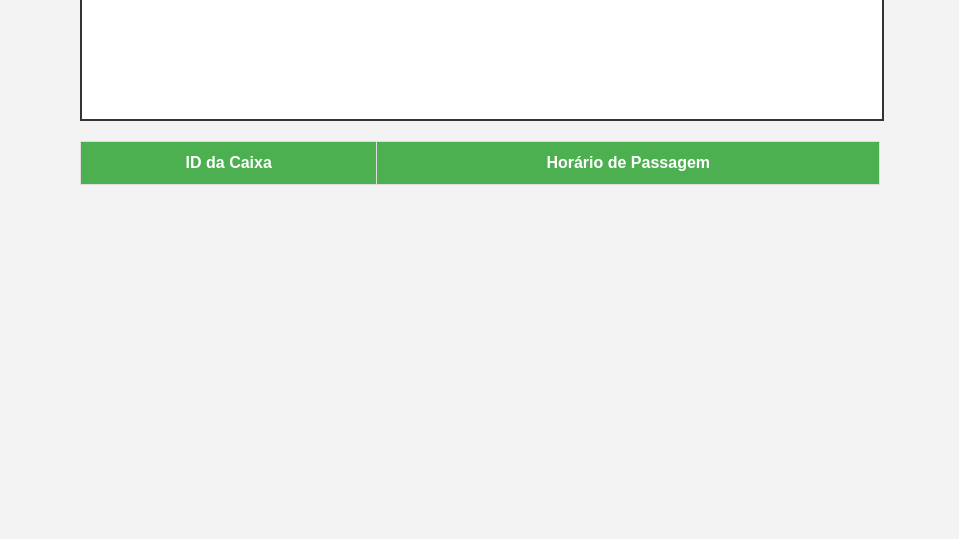
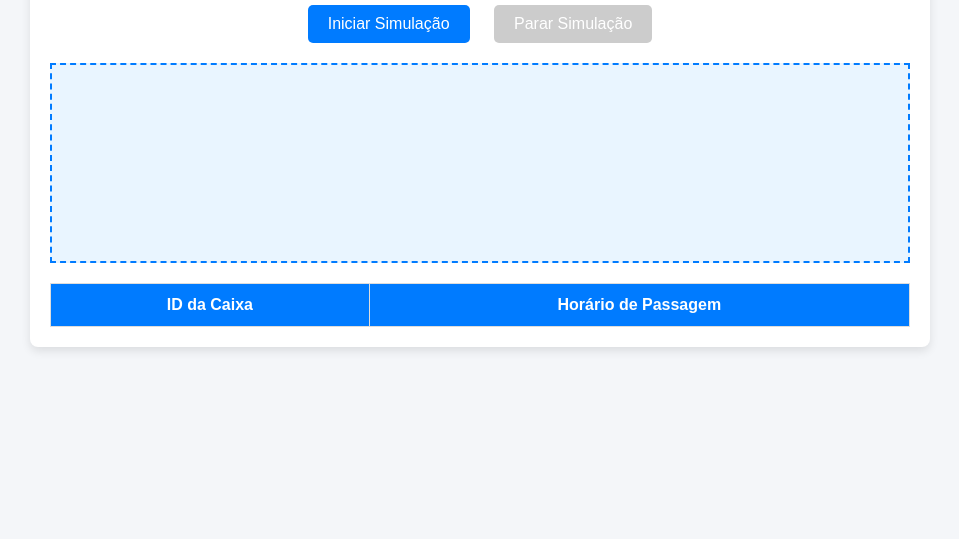
Before and after one commit to Brunoventuri123/simulacao-caixas, a plain HTML site: page index.html in a window 1280 px wide. Shown: the part 261-800 px from the top of the page, without its empty margins (160-1119 px from the left). Drawn offline with Linux system fonts and the light colour scheme.

Commit message:
Update style.css

```diff
--- a/style.css
+++ b/style.css
@@ -1,73 +1,108 @@
+/* Reset básico */
+* {
+    margin: 0;
+    padding: 0;
+    box-sizing: border-box;
+}
+
 body {
-    font-family: Arial, sans-serif;
+    font-family: 'Arial', sans-serif;
     display: flex;
     justify-content: center;
     align-items: center;
-    background-color: #f3f3f3;
-    margin: 0;
+    min-height: 100vh;
+    background-color: #f4f6f9;
+}
+
+.container {
+    width: 90%;
+    max-width: 900px;
+    text-align: center;
+    background: #ffffff;
+    box-shadow: 0px 4px 10px rgba(0, 0, 0, 0.1);
+    border-radius: 8px;
     padding: 20px;
 }
 
-.container {
-    text-align: center;
-    width: 80%;
-    max-width: 800px;
+header h1 {
+    color: #333;
+    font-size: 1.8em;
+    margin-bottom: 20px;
 }
 
-h1 {
-    color: #333;
+.controls {
+    margin-bottom: 20px;
 }
 
-#startButton {
-    background-color: #4CAF50;
+button {
+    background-color: #007bff;
     color: white;
     border: none;
     padding: 10px 20px;
-    font-size: 16px;
+    font-size: 1em;
     cursor: pointer;
-    margin-bottom: 20px;
+    border-radius: 5px;
+    margin: 0 10px;
+    transition: background-color 0.3s;
 }
 
-#startButton:hover {
-    background-color: #45a049;
+button:disabled {
+    background-color: #cccccc;
+    cursor: not-allowed;
+}
+
+button:hover:not(:disabled) {
+    background-color: #0056b3;
 }
 
 #simulation-container {
     position: relative;
     width: 100%;
     height: 200px;
-    border: 2px solid #333;
-    background-color: #fff;
+    border: 2px dashed #007bff;
+    background-color: #e9f5ff;
     overflow: hidden;
     margin: 20px 0;
+    display: flex;
+    align-items: center;
+    justify-content: flex-start;
 }
 
 .box {
-    width: 30px;
-    height: 30px;
-    background-color: #4CAF50;
+    width: 40px;
+    height: 40px;
+    background-color: #28a745;
     position: absolute;
     top: 50%;
     transform: translateY(-50%);
     border-radius: 4px;
+    animation: slide 3s linear infinite;
+}
+
+@keyframes slide {
+    from { left: 0; }
+    to { left: 100%; }
+}
+
+.data-section {
+    margin-top: 20px;
 }
 
 #data-table {
     width: 100%;
     border-collapse: collapse;
-    margin-top: 20px;
-    background-color: #fff;
 }
 
 #data-table th, #data-table td {
+    padding: 12px;
     border: 1px solid #ddd;
-    padding: 12px;
     text-align: center;
 }
 
 #data-table th {
-    background-color: #4CAF50;
+    background-color: #007bff;
     color: white;
+    font-weight: bold;
 }
 
 #data-table tr:nth-child(even) {
```
